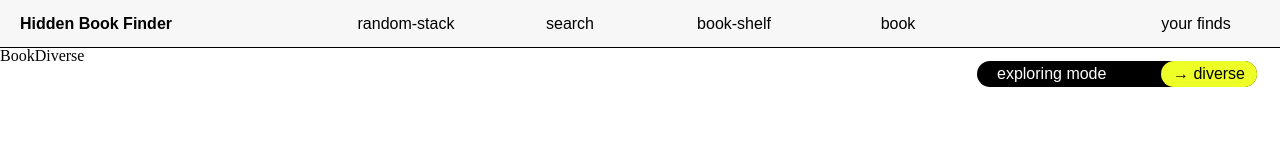
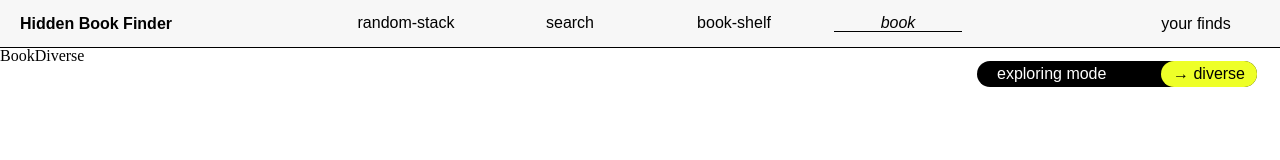
Before and after one commit to 0dot77/library-project, a React (Vite) app: page /book in a window 1280 px wide. Shown: the top 160 px of the page. Built offline with nearby package versions, Linux system fonts and the light colour scheme; a web font is replaced by a local one.

Commit message:
fix: nav route, structure

```diff
--- a/src/components/Nav.jsx
+++ b/src/components/Nav.jsx
@@ -85,15 +85,34 @@ function Nav() {
             random-stack
           </Content>
         )}
+        {pathname === '/search' ? (
+          <ClickedContent as="p" activebottomborder={activebottomborder}>
+            search
+          </ClickedContent>
+        ) : (
           <Content to={`/search`} activebottomborder={activebottomborder}>
             search
           </Content>
+        )}
+        {pathname === '/book-shelf' ? (
+          <ClickedContent as="p" activebottomborder={activebottomborder}>
+            book-shelf
+          </ClickedContent>
+        ) : (
           <Content to={`/book-shelf`} activebottomborder={activebottomborder}>
             book-shelf
           </Content>
+        )}
+
+        {pathname === '/book' ? (
+          <ClickedContent as="p" activebottomborder={activebottomborder}>
+            book
+          </ClickedContent>
+        ) : (
           <Content to={`/book`} activebottomborder={activebottomborder}>
             book
           </Content>
+        )}
       </ContentsContainer>
 
       <Content to={`/your-finds`} activebottomborder={activebottomborder}>
```
Also changed, not shown: 1 other file (tests, documents, lock files or other folders). Lines whose indentation alone changed are shown as unchanged.
